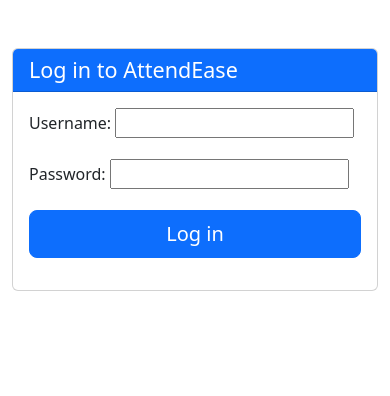
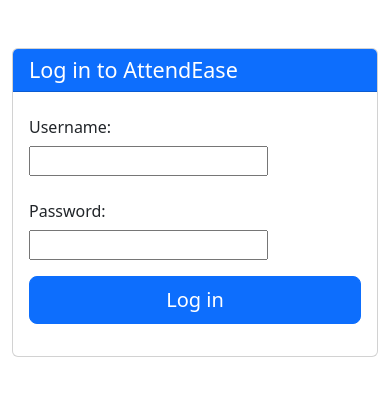
Before and after one commit to ashtiv/attendease, a Django app: template attendeaseapp/templates/login.html in a window 390 px wide. Shown: the top 396 px of the page. Run offline with Django 3.2, Linux system fonts and the light colour scheme; the template is opened without the code that fills it, so the values that code supplies are empty, except form fields; tables that the repository leaves empty hold one stand-in row (values such as "Sample post"); form fields are guessed from the names that the template uses.

Commit message:
resposnive login and reg

```diff
--- a/attendeaseapp/templates/login.html
+++ b/attendeaseapp/templates/login.html
@@ -11,13 +11,19 @@
                 <div class="card-body">
                     <form method="POST">
                         {% csrf_token %}
-                        <div class="mb-3">
-                            <label for="{{ form.username.id_for_label }}" class="form-label">Username:</label>
-                            {{ form.username }}
+                        <div class="row mb-3">
+                            <label for="{{ form.username.id_for_label }}"
+                                class="col-sm-4 col-form-label">Username:</label>
+                            <div class="col-sm-8">
+                                {{ form.username }}
+                            </div>
                         </div>
-                        <div class="mb-3">
-                            <label for="{{ form.password.id_for_label }}" class="form-label">Password:</label>
-                            {{ form.password }}
+                        <div class="row mb-3">
+                            <label for="{{ form.password.id_for_label }}"
+                                class="col-sm-4 col-form-label">Password:</label>
+                            <div class="col-sm-8">
+                                {{ form.password }}
+                            </div>
                         </div>
                         <div class="d-grid gap-2 mb-3">
                             <button type="submit" class="btn btn-lg btn-primary">Log in</button>
@@ -29,3 +35,34 @@
     </div>
 </div>
 {% endblock %}
+<style>
+    /* Styles for smaller screens */
+    @media (max-width: 576px) {
+        .card {
+            margin: 0;
+            box-shadow: none;
+        }
+
+        .card-header,
+        .card-body {
+            padding: 1rem;
+        }
+
+        .col-sm-4 {
+            width: 30%;
+            margin-right: 2%;
+            text-align: right;
+        }
+
+        .col-sm-8 {
+            width: 68%;
+        }
+    }
+
+    /* Styles for larger screens */
+    @media (min-width: 768px) {
+        .card {
+            margin-top: 2rem;
+        }
+    }
+</style>
```
Also changed, not shown: attendeaseapp/templates/register.html (+40 -6 lines), db.sqlite3.
